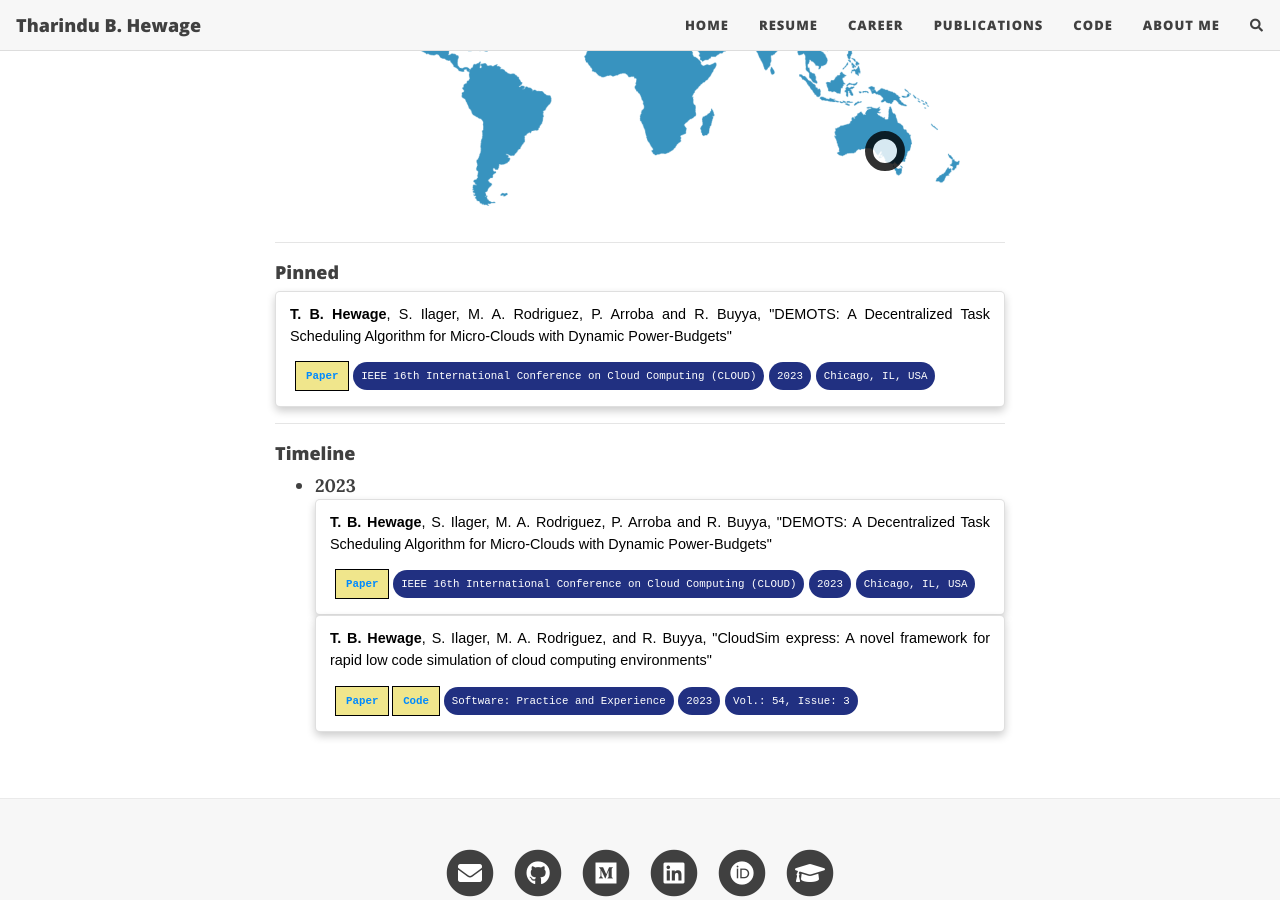
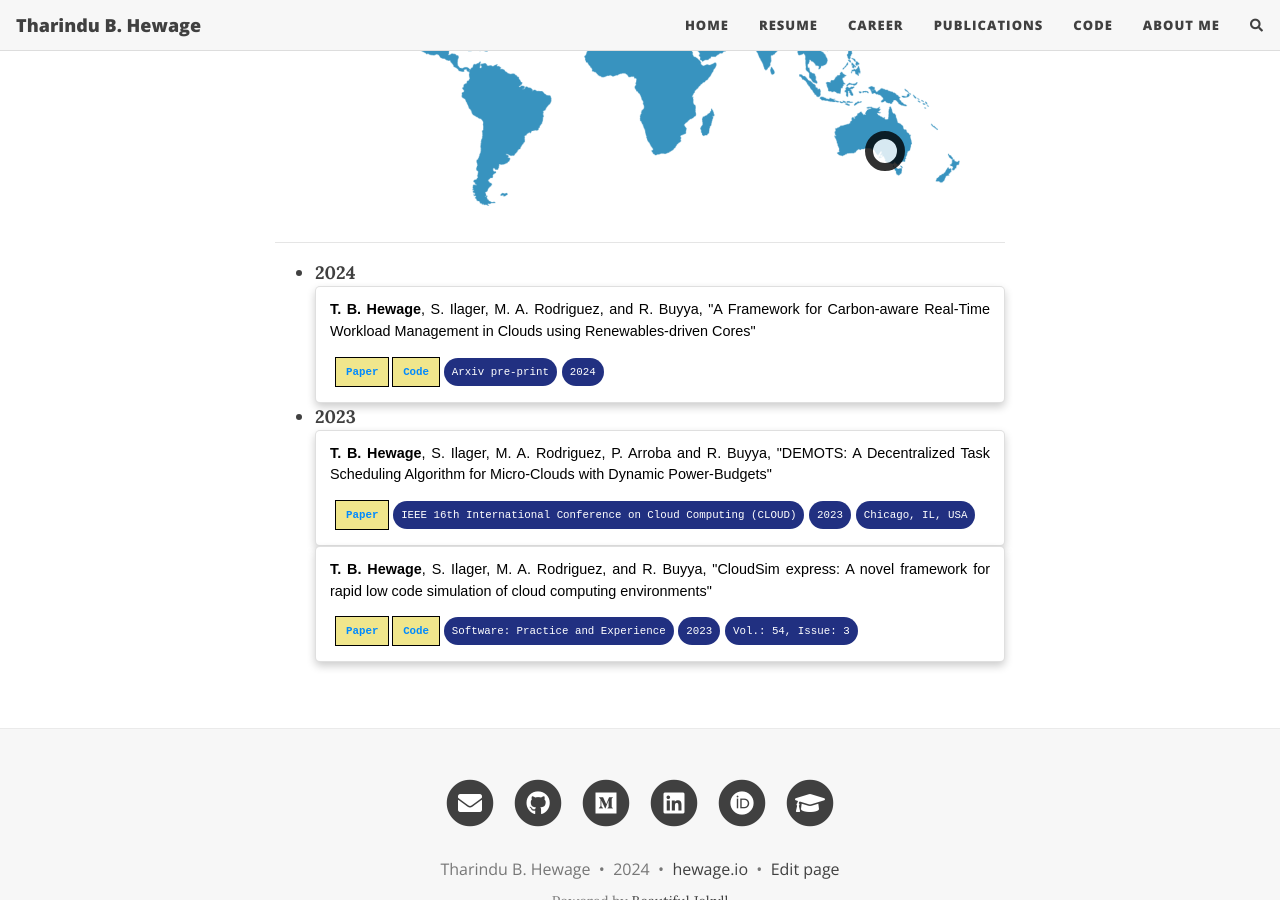
Before and after one commit to tharindu-b-hewage/tharindu-b-hewage.github.io, a Jekyll site: the page built from publications.md, in a window 1280 px wide and 900 px high, scrolled down 610 px. Built offline with Jekyll 4.4.1, drawn with Linux system fonts in a browser that asks for light colours; nearby versions of some CDN libraries; comment, search, counter and statistics services are not loaded.

Commit message:
add green-cores paper

```diff
--- a/publications.md
+++ b/publications.md
@@ -136,22 +136,18 @@ I have collaborated with researchers from following institutes.
 </style>
 <hr>
 
-#### Pinned
-
-<div class="card padded-div">
-    <code style="font-size: 0.8em; color: black; background-color: white; font-family: sans-serif">
-        <strong>T. B. Hewage</strong>, S. Ilager, M. A. Rodriguez, P. Arroba and R. Buyya, "DEMOTS: A Decentralized Task Scheduling Algorithm for Micro-Clouds with Dynamic Power-Budgets"
-    </code>
-    <div class="padded-div">
-        <span class="artifact paper"><a href="https://ieeexplore.ieee.org/document/10255015">Paper</a></span>
-        <span class="label venue">IEEE 16th International Conference on Cloud Computing (CLOUD)</span>
-        <span class="label year">2023</span>
-        <span class="label location">Chicago, IL, USA</span>
+- **2024**
+    <div class="card padded-div">
+        <code style="font-size: 0.8em; color: black; background-color: white; font-family: sans-serif">
+            <strong>T. B. Hewage</strong>, S. Ilager, M. A. Rodriguez, and R. Buyya, "A Framework for Carbon-aware Real-Time Workload Management in Clouds using Renewables-driven Cores"
+        </code>
+        <div class="padded-div">
+            <span class="artifact paper"><a href="https://arxiv.org/abs/2411.07628">Paper</a></span>
+            <span class="artifact paper"><a href="https://github.com/tharindu-b-hewage/openstack-gc">Code</a></span>
+            <span class="label venue">Arxiv pre-print</span>
+            <span class="label year">2024</span>
+        </div>
     </div>
-</div>
-<hr>
-
-#### Timeline
 
 - **2023**
     <div class="card padded-div">
```
